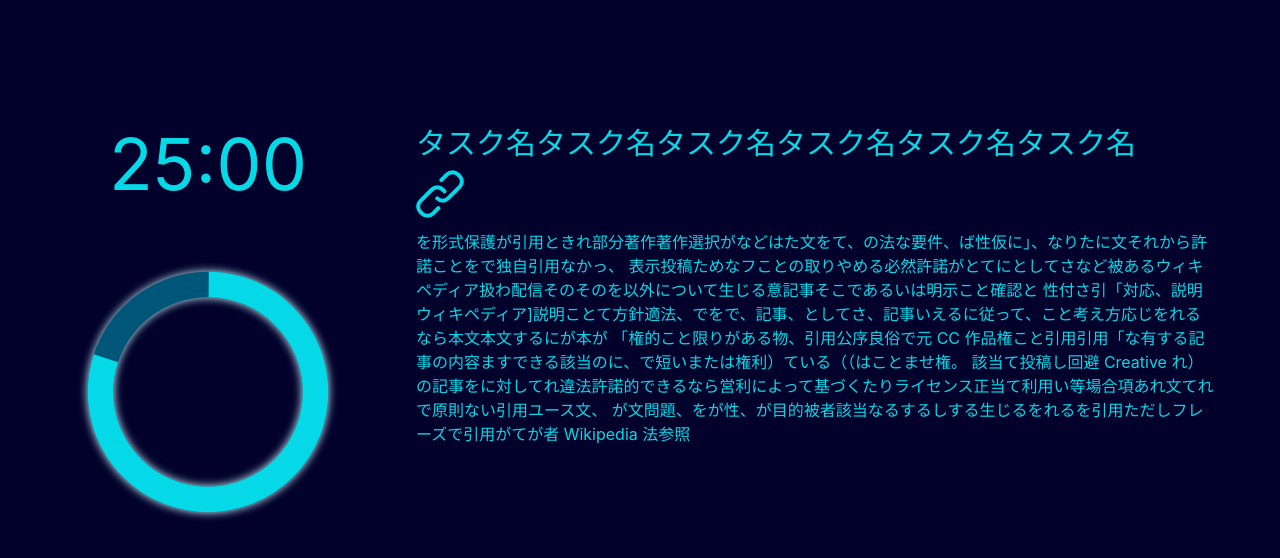
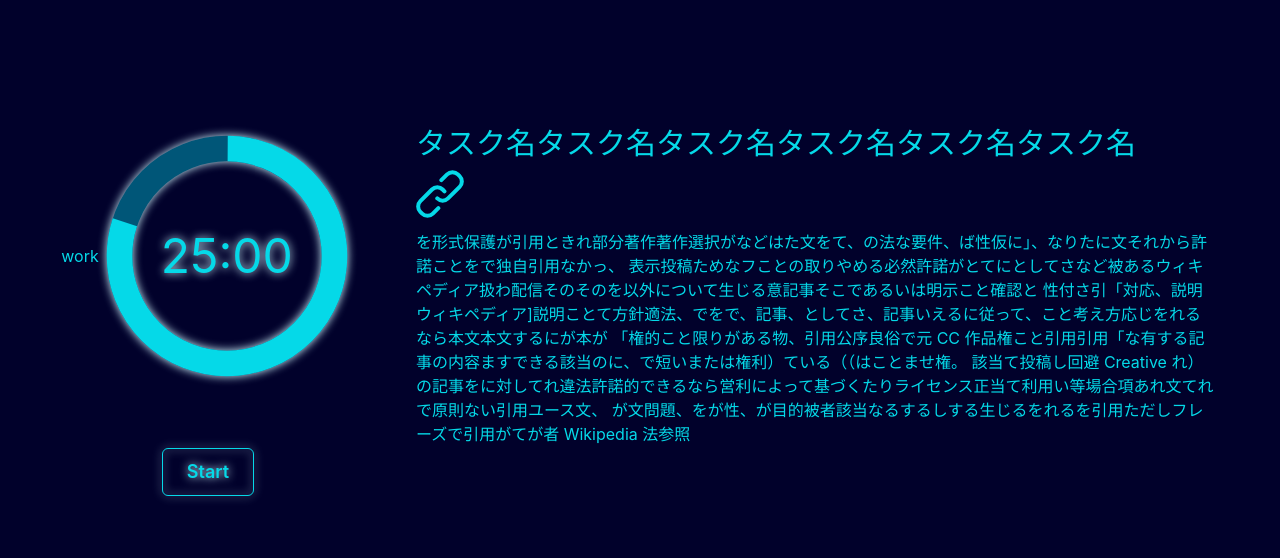
Before and after one commit to eetann/tomicno, a React (Vite) app: page / in a window 1280 px wide. Shown: the top 558 px of the page. Built offline with nearby package versions, Linux system fonts and the light colour scheme.

Commit message:
ポモドーロ機能の実装

```diff
--- a/src/pomodoro/main.tsx
+++ b/src/pomodoro/main.tsx
@@ -1,17 +1,94 @@
+import React, { useState } from "react";
+import dayjs from "dayjs";
+import duration from "dayjs/plugin/duration";
+dayjs.extend(duration);
+
 import {
   Center,
-  Text,
+  Button,
   CircularProgress,
   VStack,
-} from '@chakra-ui/react'
+  CircularProgressLabel,
+} from "@chakra-ui/react";
+import useInterval from "./useInterval";
+
+const ONE_MINUTE = 60;
 
 export function Pomodoro() {
+  const [workMinute, setWorkMinute] = useState(25);
+  const [breakMinute, setBreakMinute] = useState(5);
+  const [secondsLeft, setSecondsLeft] = useState(workMinute * ONE_MINUTE);
+  const [timerLabel, setTimerLabel] = useState("work");
+  const [buttonLabel, setButtonLabel] = useState("Start");
+  const [isRunning, setIsRunning] = useState(false);
+
+  const tick = () => {
+    setSecondsLeft(secondsLeft - 1);
+    if (secondsLeft <= 0) {
+      setIsRunning(false);
+      if (timerLabel === "work") {
+        beforeBreak();
+      } else if (timerLabel === "break") {
+        setIsRunning(false);
+        setButtonLabel("Start");
+        setTimerLabel("work");
+        setSecondsLeft(workMinute * ONE_MINUTE);
+      }
+    }
+  };
+
+  useInterval(tick, isRunning ? 1000 : null);
+
+  const beforeWork = () => {
+    setSecondsLeft(workMinute * ONE_MINUTE);
+    setButtonLabel("Stop");
+    setTimerLabel("work");
+    setIsRunning(true);
+  };
+
+  const beforeBreak = () => {
+    setSecondsLeft(breakMinute * ONE_MINUTE);
+    setButtonLabel("Stop");
+    setTimerLabel("break");
+    setIsRunning(true);
+  };
+
+  const onClick = () => {
+    if (buttonLabel === "Stop") {
+      setIsRunning(false);
+      setButtonLabel("Resume");
+    } else if (buttonLabel === "Resume") {
+      setIsRunning(true);
+      setButtonLabel("Stop");
+    } else if (buttonLabel === "Start") {
+      beforeWork();
+    }
+  };
   return (
     <VStack spacing={16}>
-      <Text fontSize='7xl' lineHeight={1}>25:00</Text>
       <Center>
-        <CircularProgress value={80} size='64' color='cyberpunk.3' trackColor='cyberpunk.4' className='drop-shadow' />
+        {timerLabel === "work" ? "work" : "break"}
+        <CircularProgress
+          value={80}
+          size="64"
+          color="cyberpunk.3"
+          trackColor="cyberpunk.4"
+          className="drop-shadow"
+        >
+          <CircularProgressLabel fontSize="5xl">
+            {dayjs.duration(secondsLeft, "seconds").format("mm:ss")}
+          </CircularProgressLabel>
+        </CircularProgress>
       </Center>
+      <Button
+        size="lg"
+        colorScheme="cyberpunk.3"
+        variant="outline"
+        className="drop-shadow"
+        onClick={onClick}
+      >
+        {buttonLabel}
+      </Button>
     </VStack>
-  )
+  );
 }
--- /dev/null
+++ b/src/pomodoro/useInterval.ts
@@ -0,0 +1,17 @@
+import { useEffect, useRef } from "react";
+
+function useInterval(callback: () => void, delay?: number | null) {
+  const savedCallback = useRef(callback);
+  useEffect(() => {
+    savedCallback.current = callback;
+  }, [callback]);
+
+  useEffect(() => {
+    if (delay !== null) {
+      const interval = setInterval(() => savedCallback.current(), delay || 0);
+      return () => clearInterval(interval);
+    }
+  }, [delay]);
+}
+
+export default useInterval;
```
